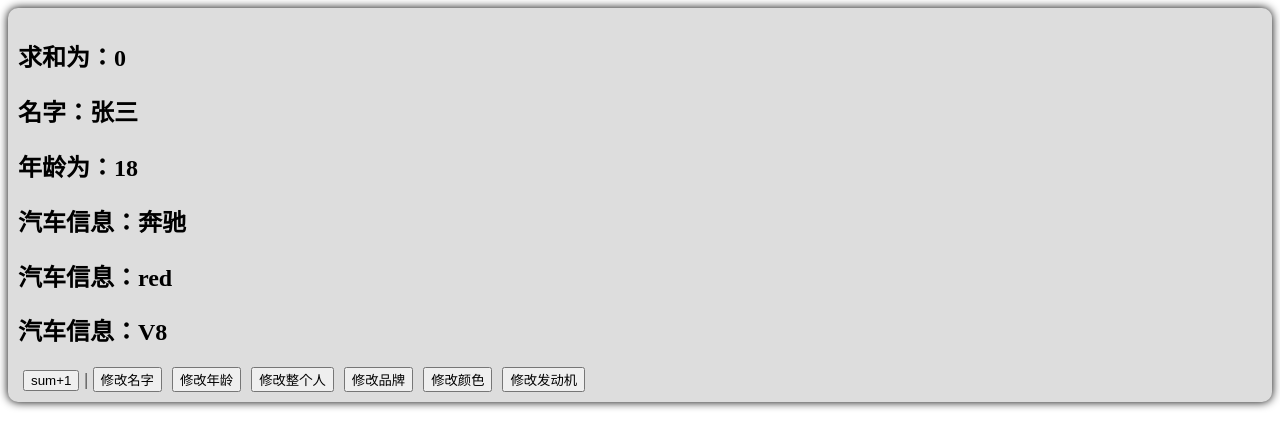
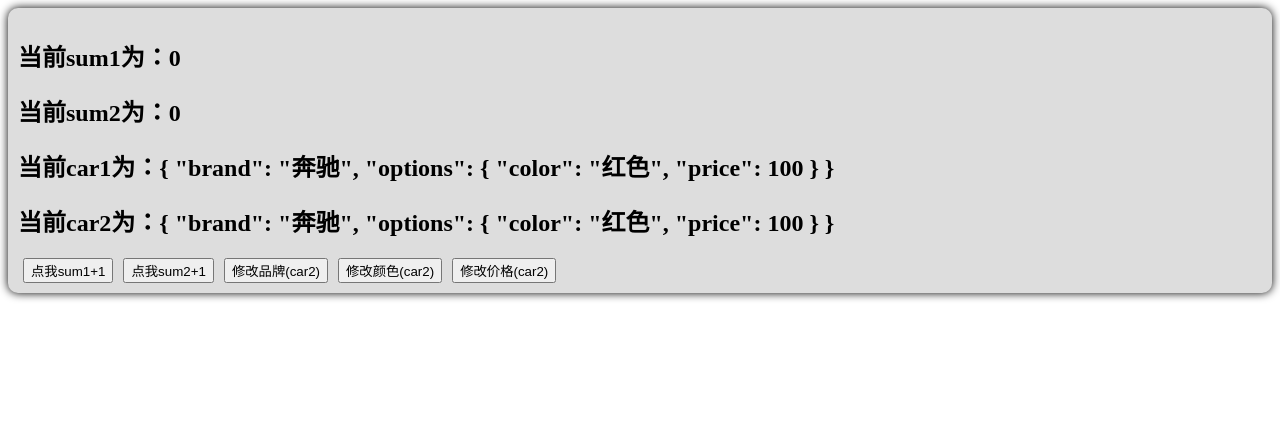
Before and after one commit to dorothy-yl/vue3, a Vue app: page / in a window 1280 px wide. Shown: the top 448 px of the page. Built offline with nearby package versions, Linux system fonts and the light colour scheme.

Commit message:
readonly和shallowReadonly，防止数据被修改

```diff
--- a/src/App.vue
+++ b/src/App.vue
@@ -1,75 +1,57 @@
 <template>
 	<div class="app">
-		<h2>求和为：{{ sum }}</h2>
-		<h2>名字：{{ person.name }}</h2>
-		<h2>年龄为：{{ person.age }}</h2>
-		<h2>汽车信息：{{ car.brand }}</h2>
-		<h2>汽车信息：{{ car.options.color }}</h2>
-		<h2>汽车信息：{{ car.options.engine }}</h2>
-		<button @click="changeSum">sum+1</button>
-		<span>|</span>
-		<button @click="changeName">修改名字</button>
-		<button @click="changeAge">修改年龄</button>
-		<button @click="changePerson">修改整个人</button>
-		<button @click="changeBrand">修改品牌</button>
-		<button @click="changeColor">修改颜色</button>
-		<button @click="changeEngine">修改发动机</button>
-
+		<h2>当前sum1为：{{ sum1 }}</h2>
+		<h2>当前sum2为：{{ sum2 }}</h2>
+		<h2>当前car1为：{{ car1 }}</h2>
+		<h2>当前car2为：{{ car2 }}</h2>
+		<button @click="changeSum1">点我sum1+1</button>
+		<button @click="changeSum2">点我sum2+1</button>
+		<button @click="changeBrand2">修改品牌(car2)</button>
+		<button @click="changeColor2">修改颜色(car2)</button>
+		<button @click="changePrice2">修改价格(car2)</button>
 	</div>
 </template>
 
 <script setup lang="ts" name="App">
-import { ref, reactive, shallowRef, shallowReactive } from 'vue'
-let sum = shallowRef(0)
-let person = shallowRef({
-	name: "张三",
-	age: 18
-})
-let car = shallowReactive({
-	brand: '奔驰',
-	options: {
-		color: 'red',
-		engine: 'V8'
+	import { ref,reactive,readonly,shallowReadonly } from "vue";
+
+	let sum1 = ref(0)
+	let sum2 = readonly(sum1)
+	let car1 = reactive({
+		brand:'奔驰',
+		options:{
+			color:'红色',
+			price:100
 		}
 	})
-function changeSum() {
-	sum.value++
+	let car2 = shallowReadonly(car1)
+
+	function changeSum1(){
+		sum1.value += 1
 	}
-function changeName() {
-	person.value.name = '李亦非'
-}
-function changeAge() {
-	person.value.age = 80
-}
-function changePerson() {
-	person.value = { name: 'Lucy', age: 27 }
+	function changeSum2(){
+		sum2.value += 1 //sum2是不能修改的
 	}
 
-function changeBrand() {
-	car.brand = '宝马'
+	function changeBrand2(){
+		car2.brand = '宝马'
 	}
-
-function changeColor() {
-	car.options.color = 'blue'
+	function changeColor2(){
+		car2.options.color = '绿色'
 	}
-function changeEngine() {
-	car.options.engine = 'V12'
+	function changePrice2(){
+		car2.options.price += 10
 	}
-
 </script>
 
-
-
-
-<style>
+<style scoped>
 	.app {
 		background-color: #ddd;
+		border-radius: 10px;
+		box-shadow: 0 0 10px;
 		padding: 10px;
-	border-radius: 10px;
-	box-shadow: 0 0 10px
 	}
-
 	button {
-	margin: 0 5px;
+		margin:0 5px;
 	}
 </style>
```
Lines whose indentation alone changed are shown as unchanged.
